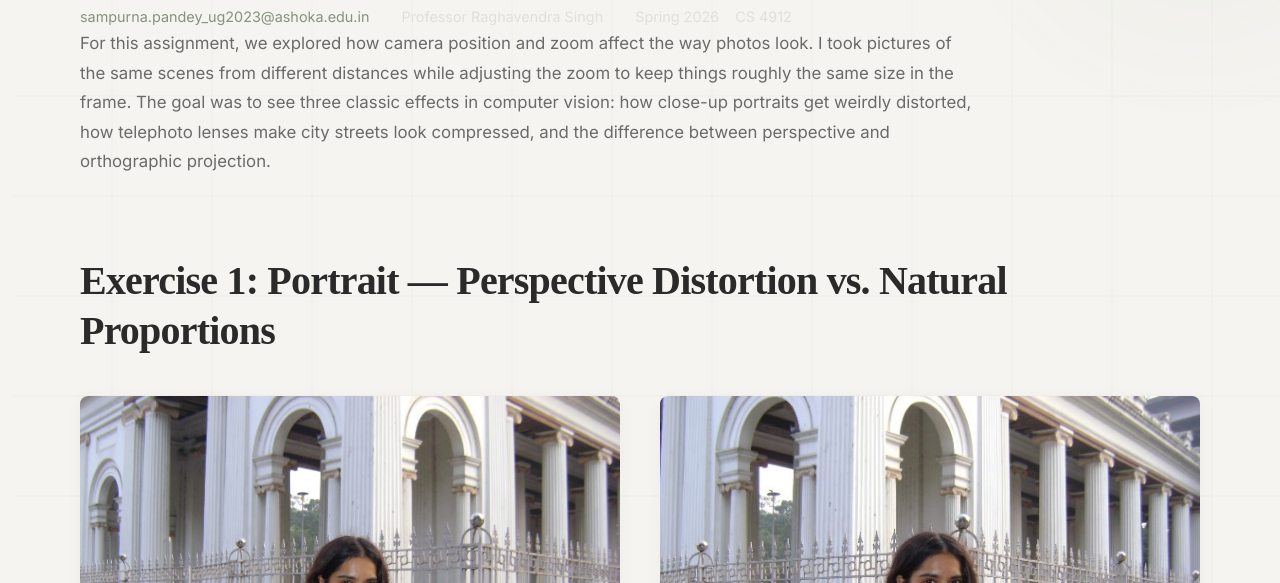
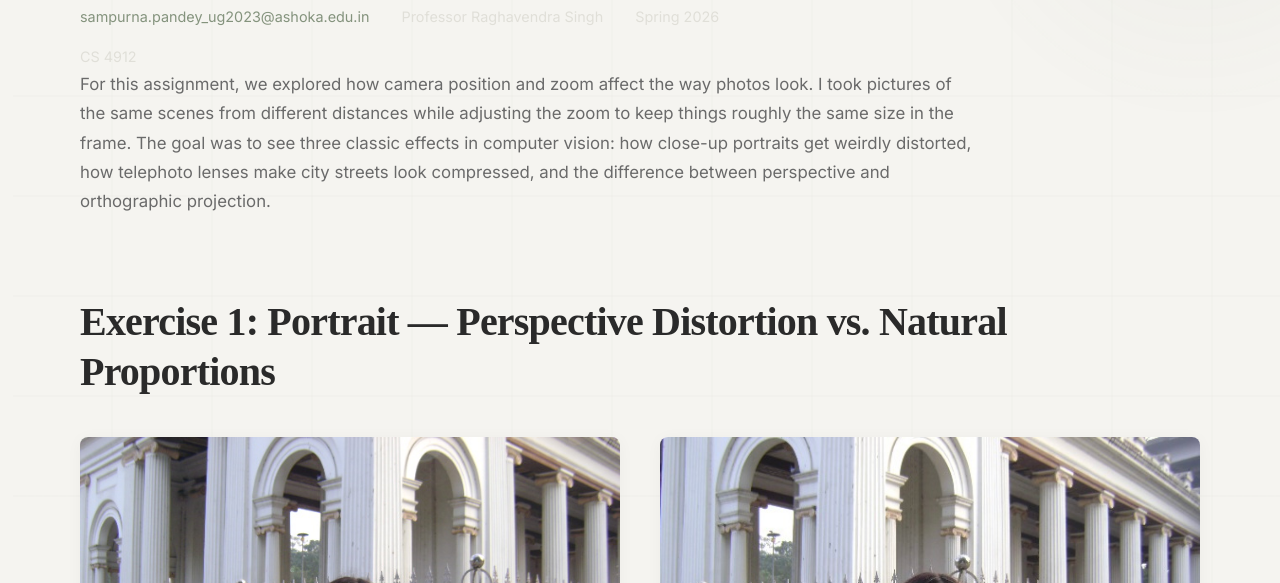
Before and after one commit to sampurnapandey/sampurnapandey.github.io, a plain HTML site: page index.html in a window 1280 px wide. Shown: the part 217-800 px from the top of the page. Drawn offline with Linux system fonts and the light colour scheme.

Commit message:
Update index.html

```diff
--- a/index.html
+++ b/index.html
@@ -412,7 +412,9 @@
                 <span>Spring 2026</span>
                 <span><span/>
                 <span>CS 4912</span>
-            </div>
+                <span><span/>
+
+            <div/>
 
             <div class="intro-text">
                 For this assignment, we explored how camera position and zoom affect the way photos look. I took pictures of the same scenes from different distances while adjusting the zoom to keep things roughly the same size in the frame. The goal was to see three classic effects in computer vision: how close-up portraits get weirdly distorted, how telephoto lenses make city streets look compressed, and the difference between perspective and orthographic projection.
```
